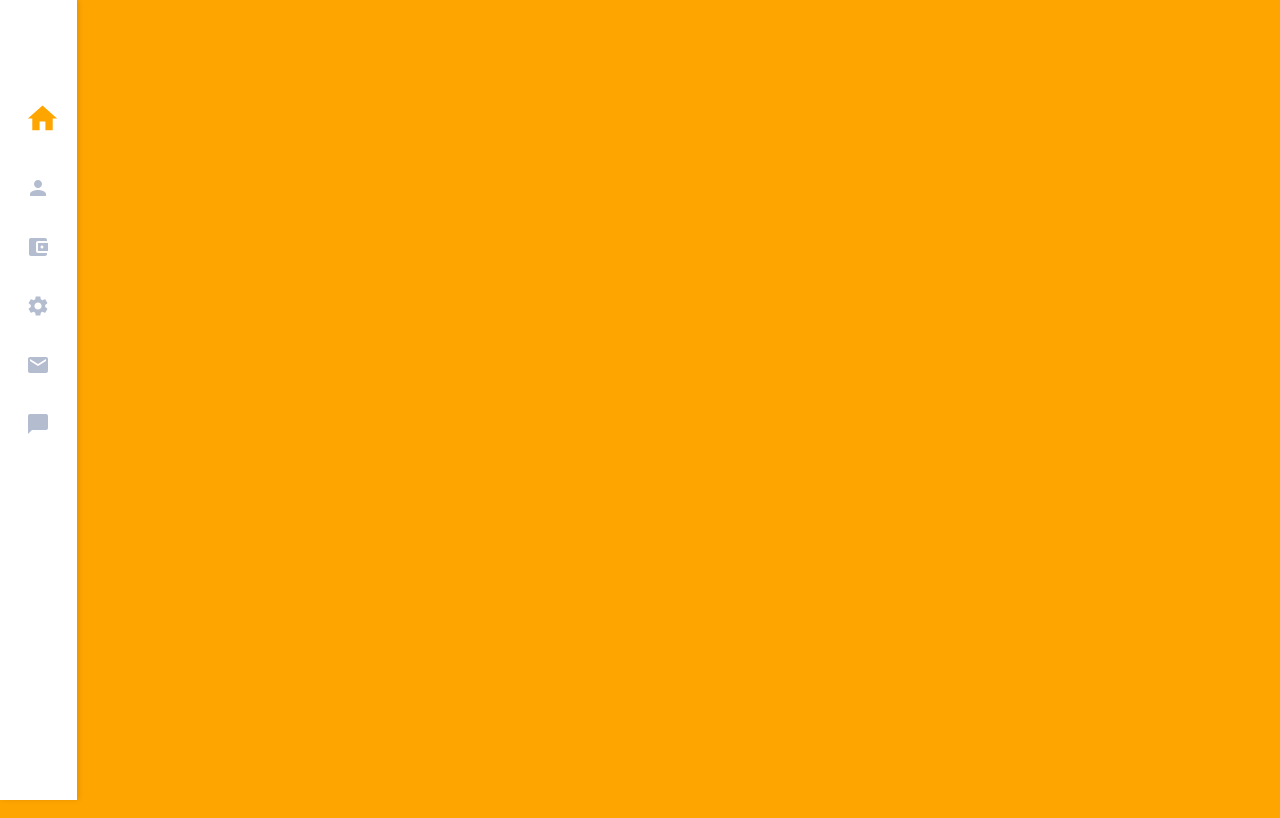
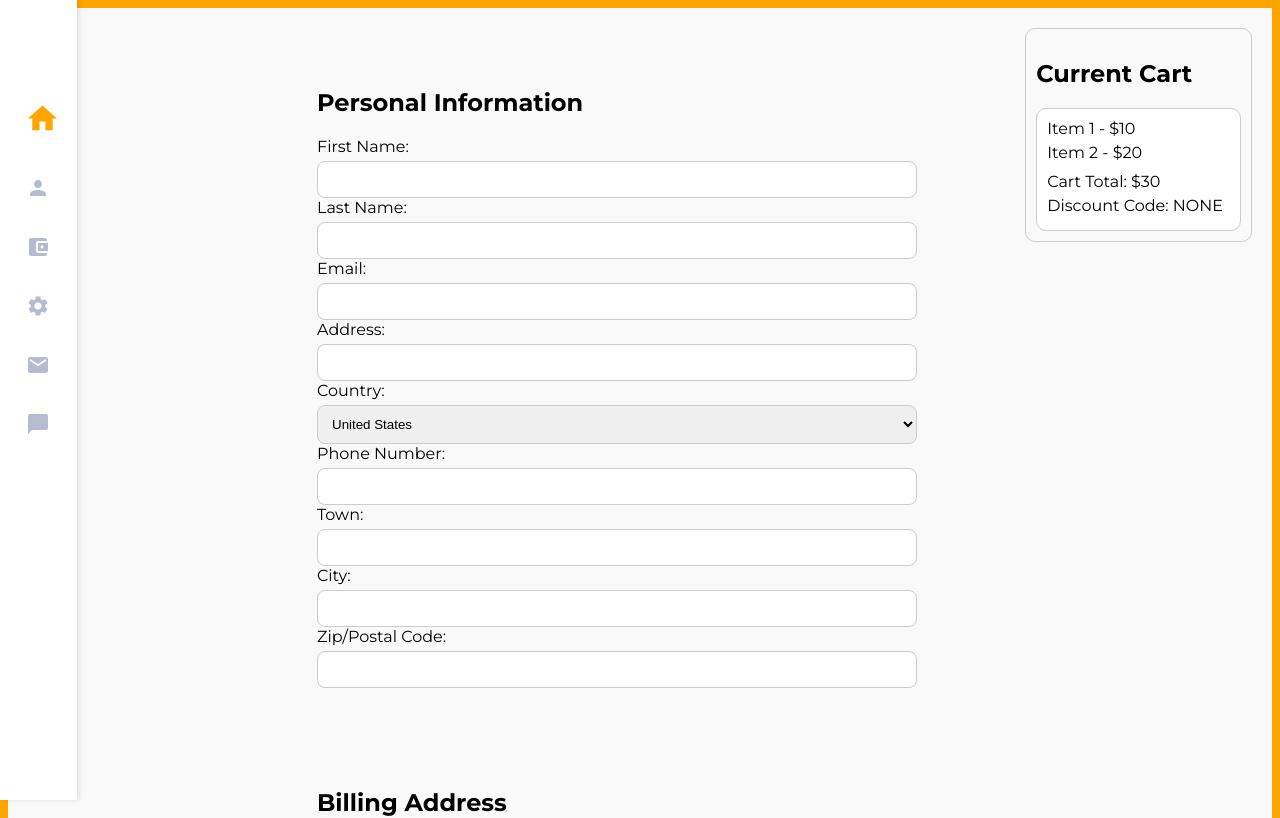
Before and after one commit to arifhalitarslan/TescoPizza_UI, a React (Vite) app in the folder TescoPizza/: page /Checkout in a window 1280 px wide. Before the commit this address had no page. Shown: the top 818 px of the page. Built offline with nearby package versions, Linux system fonts and the light colour scheme.

Commit message:
Checkout page created

```diff
--- a/TescoPizza/src/App.jsx
+++ b/TescoPizza/src/App.jsx
@@ -4,6 +4,7 @@ import Navbar from "./Components/Navbar";
 import Confirmation from "./Pages/Confirmation";
 import Validation from "./Pages/Validation";
 import Form from "./Components/Form";
+import CheckoutPage from "./Pages/CheckoutPage";
 
 function App() {
   return (
@@ -14,6 +15,7 @@ function App() {
           <Route path="/" element={<Form/>} />
           <Route path="/Confirmation" element={<Confirmation />} />
           <Route path="/Validation" element={<Validation />} />
+          <Route path="/Checkout" element={<CheckoutPage />} />
         </Routes>
       </BrowserRouter>
     </>
--- /dev/null
+++ b/TescoPizza/src/Components/Checkout.css
@@ -0,0 +1,74 @@
+.checkout-container {
+    display: flex;
+    justify-content: space-between;
+    padding: 0px;
+    margin: 0; /* Default margin'leri sıfırla */
+    ; /* Container'ı ekranın tamamını kaplayacak şekilde ayarla */
+    box-sizing: border-box; /* Padding ve border'ları hesaba kat */
+}
+
+.form-section {
+    display: flex;
+    flex-direction: column;
+    align-items: flex-start; /* Öğeleri sol tarafa hizala */
+    width: calc(75% - 40px); /* Container'ın genişliğini ayarla */
+    margin-right: 50px; /* Sağ taraftan boşluk bırak */
+}
+
+.cart-section {
+    width: calc(20% - 40px); /* Sağ bölümün genişliğini ayarla */
+    height: 50%;
+    margin-left: 0px; /* Sol taraftan boşluk bırak */
+    padding: 10px;
+    border: 1px solid #ccc;
+    border-radius: 10px;
+    background-color: #f9f9f9;
+}
+
+.form-group input,
+.form-group select {
+    width: calc(100% - 60px); /* Öğeleri container'ın genişliğine tam sığacak şekilde ayarla */
+    padding: 10px;
+    margin-top: 5px;
+    margin-bottom: 0px; /* Alt boşluk ekle */
+    border-radius: 8px;
+    border: 1px solid #ccc;
+    box-sizing: border-box;
+}
+
+.form-row .form-group {
+    flex-basis: calc(33.33% - 20px); /* Öğeleri eşit genişlikte ayarla */
+}
+
+
+.form-group input, .form-group select {
+    width: 200%;
+    padding: 10px; /* Increase padding */
+    margin-top: 5px;
+    border-radius: 8px;
+    border: 1px solid #ccc;
+    box-sizing: border-box;
+}
+.form-group {
+    margin-bottom: 0px; /* Form grupları arasındaki boşluğu ayarla */
+}
+.cart-container {
+    border: 1px solid #ccc;
+    border-radius: 10px;
+    padding: 10px;
+    background-color: #fff;
+}
+
+.cart-container ul {
+    list-style-type: none;
+    padding: 0;
+    margin: 0 0 10px 0;
+}
+
+.cart-container ul li {
+    margin-bottom: 5px;
+}
+
+.cart-container p {
+    margin: 5px 0;
+}
--- /dev/null
+++ b/TescoPizza/src/Components/Checkout.jsx
@@ -0,0 +1,107 @@
+
+import './Checkout.css';
+
+const Checkout = () => {
+    return (
+        <div className="checkout-container">
+            <div className="form-section">
+
+                <form>
+                <h2>Personal Information</h2>
+                    <div className="form-row">
+                        <div className="form-group">
+                            <label>First Name:</label>
+                            <input type="text" name="firstName" required />
+                        </div>
+                        <div className="form-group">
+                            <label>Last Name:</label>
+                            <input type="text" name="lastName" required />
+                        </div>
+                        <div className="form-group">
+                            <label>Email:</label>
+                            <input type="email" name="email" required />
+                        </div>
+                    </div>
+                    <div className="form-row">
+                        <div className="form-group">
+                            <label>Address:</label>
+                            <input type="text" name="address" required />
+                        </div>
+
+                        <div className="form-group">
+                        <label>Country:</label>
+                        <select name="country" required>
+                            <option value="us">United States</option>
+                            <option value="ca">Canada</option>
+                            <option value="uk">United Kingdom</option>
+                            {/* Add other countries as needed */}
+                        </select>
+                    </div>
+                    </div>
+                    <div className="form-group">
+                        <label>Phone Number:</label>
+                        <input type="tel" name="phone" required />
+                    </div>
+
+                    <div className="form-row">
+                        <div className="form-group">
+                            <label>Town:</label>
+                            <input type="text" name="town" required />
+                        </div>
+                        <div className="form-group">
+                            <label>City:</label>
+                            <input type="text" name="city" required />
+                        </div>
+                        <div className="form-group">
+                            <label>Zip/Postal Code:</label>
+                            <input type="text" name="postalCode" required />
+                        </div>
+                    </div>
+                </form>
+
+
+                <form>
+                <h2>Billing Address</h2>
+                    <div className="form-group">
+                        <label>Address:</label>
+                        <input type="text" name="billingAddress" required />
+                    </div>
+                    <div className="form-group">
+                        <label>City:</label>
+                        <input type="text" name="billingCity" required />
+                    </div>
+                    <div className="form-group">
+                        <label>Postal Code:</label>
+                        <input type="text" name="billingPostalCode" required />
+                    </div>
+                </form>
+
+
+                <form>
+                <h2>Cargo Information</h2>
+                    <div className="form-group">
+                        <label>Cargo Option:</label>
+                        <select name="cargo">
+                            <option value="standard">Standard</option>
+                            <option value="express">Express</option>
+                        </select>
+                    </div>
+                </form>
+            </div>
+
+            <div className="cart-section">
+                <h2>Current Cart</h2>
+                <div className="cart-container">
+                    <ul>
+                        <li>Item 1 - $10</li>
+                        <li>Item 2 - $20</li>
+                    </ul>
+                    <p>Cart Total: $30</p>
+                    <p>Discount Code: NONE</p>
+                </div>
+            </div>
+        </div>
+    );
+};
+
+export default Checkout;
--- /dev/null
+++ b/TescoPizza/src/Pages/CheckoutPage.css
@@ -0,0 +1,4 @@
+.checkout-page {
+    padding: 20px;
+    background-color: #f9f9f9;
+}
--- /dev/null
+++ b/TescoPizza/src/Pages/CheckoutPage.jsx
@@ -0,0 +1,13 @@
+
+import Checkout from '../Components/Checkout.jsx';
+import './CheckoutPage.css';
+
+const CheckoutPage = () => {
+    return (
+        <div className="checkout-page">
+            <Checkout />
+        </div>
+    );
+};
+
+export default CheckoutPage;
```
